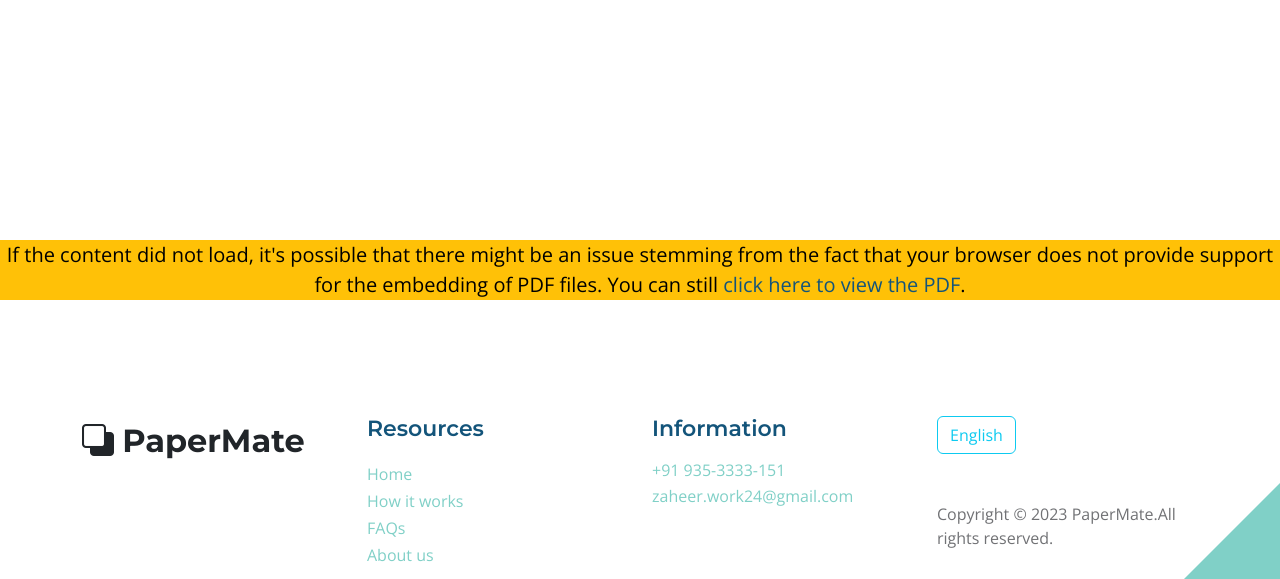
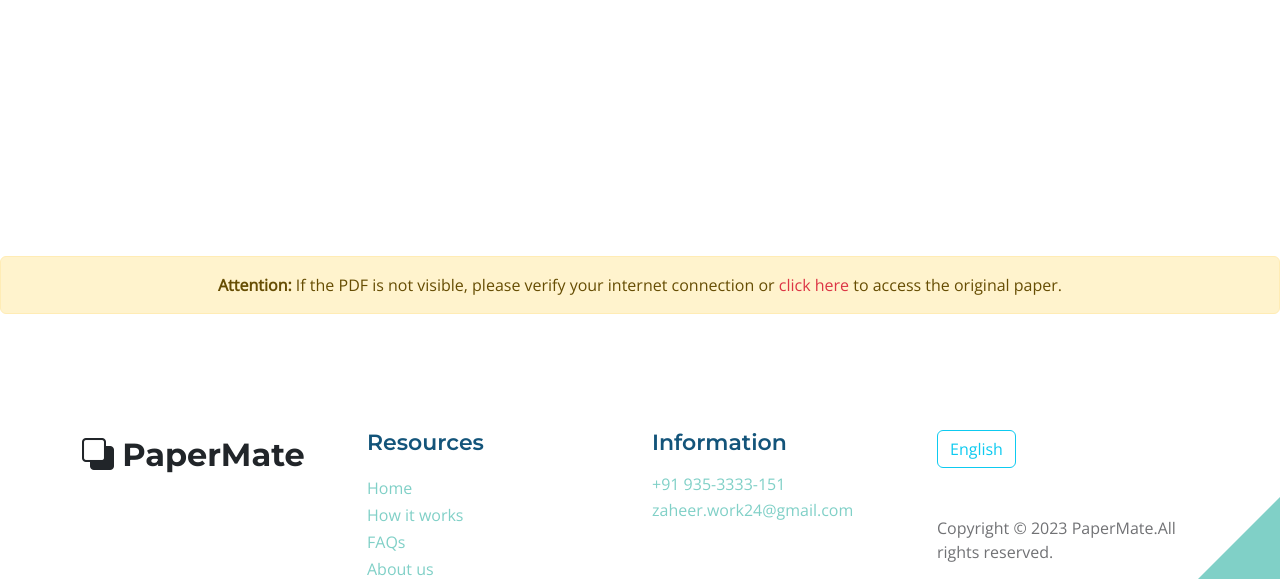
Before and after one commit to Zaheer-10/PaperMate-RecSys, a Django app: template PaperMate_ui/GUI/templates/display.html in a window 1280 px wide. Shown: the part 955-1534 px from the top of the page. Run offline with Django 4.2, Linux system fonts and the light colour scheme; tables that the repository leaves empty hold one stand-in row (values such as "Sample post"); the template is opened without the code that fills it: values that come from a table or form of the project are taken from there, most other values are stand-ins (such as "Sample title", 1, 10 or a date in 2020); some libraries are stand-ins or nearby versions.

Commit message:
Updated display page from feature/display

```diff
--- a/PaperMate_ui/GUI/templates/display.html
+++ b/PaperMate_ui/GUI/templates/display.html
@@ -4,7 +4,6 @@
 {% block title %}
 View Paper
 {% endblock %}
-
 {% block details %}
 <header class="site-header d-flex flex-column justify-content-center align-items-center">
     <h1 class="mb-4 text-center text-white">Take a Look at the Paper🔍</h1>
@@ -15,8 +14,9 @@ View Paper
     <object data="data:application/pdf;base64,{{ pdf_base64 }}" width="80%" height="800" type="application/pdf">
     </object>
 </div>
-        <p class="text-bg-warning">If the content did not load, it's possible that there might be an issue stemming from the fact that your browser does not provide support for the embedding of PDF files. You can still <a href="https://arxiv.org/pdf/{{ paper.ids }}.pdf" target="_blank">click here to view the PDF</a>.</p>
+</div>
+<div class="alert alert-warning text-center mt-3" role="alert" style="width: 100%;">
+  <strong>Attention:</strong> If the PDF is not visible, please verify your internet connection or <a class="text-danger" href="https://arxiv.org/pdf/{{ paper.ids }}.pdf" class="alert-link"> click here</a> to access the original paper.
 </div>
 
-
 {% endblock %}
```
